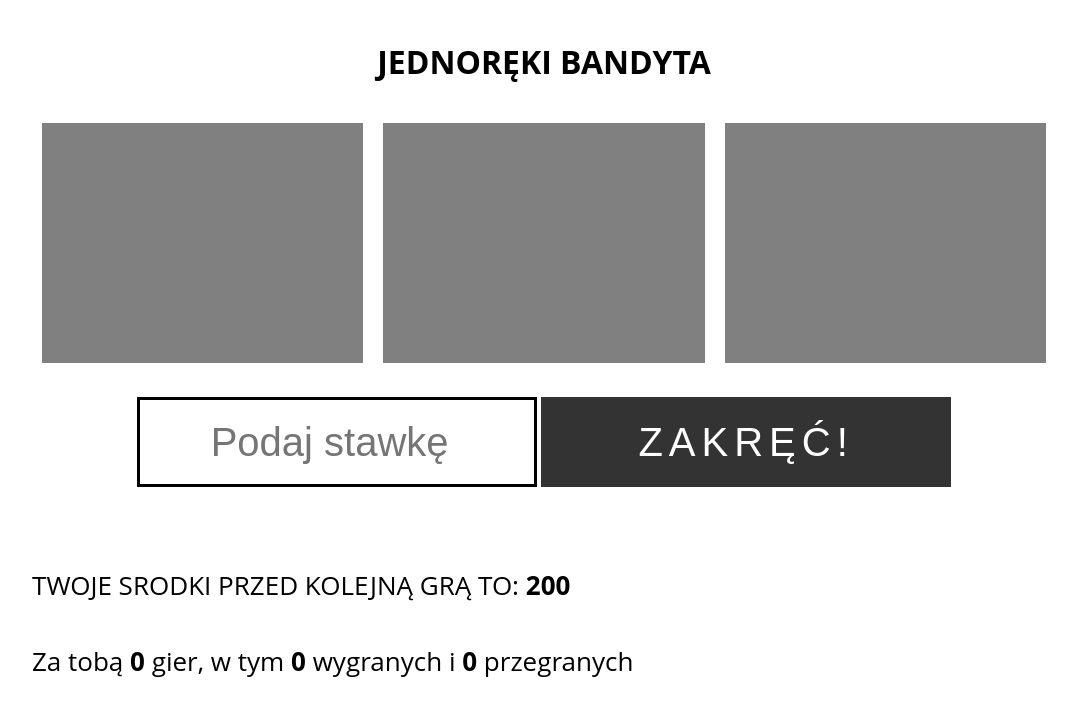
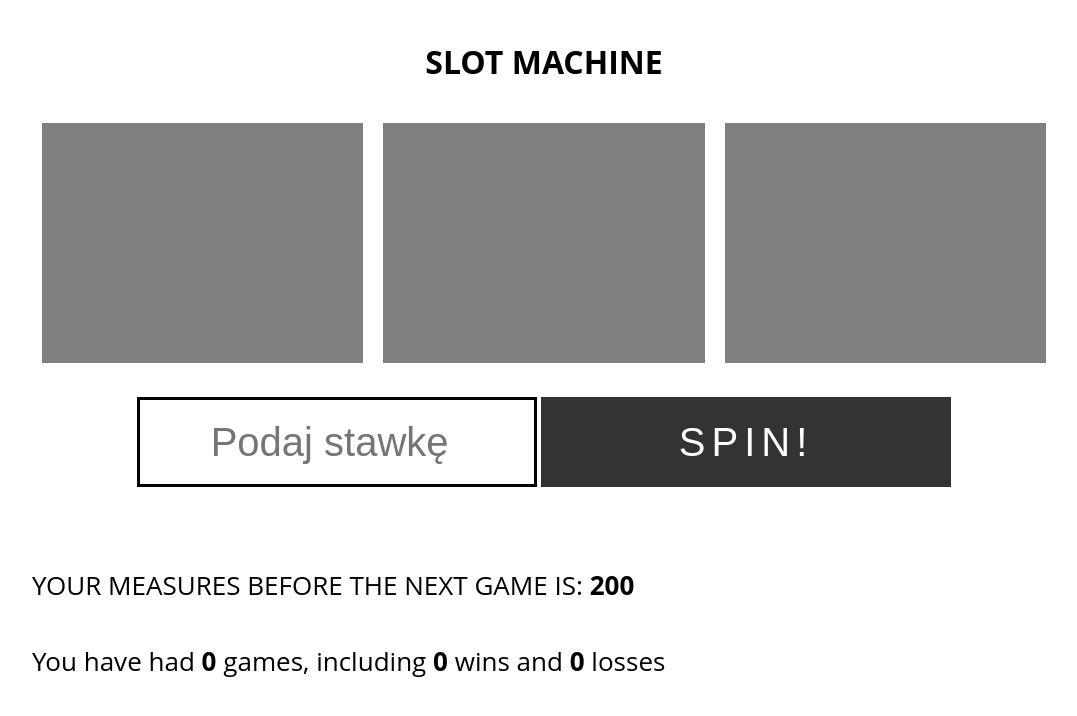
Before and after one commit to Slav666/slot-machine, a plain HTML site: page index.html in a window 1280 px wide. Shown: the whole page, without its empty margins (96-1173 px from the left). Drawn offline with Linux system fonts and the light colour scheme.

Commit message:
Clean up the code.

```diff
--- a/Statistics.js
+++ b/Statistics.js
@@ -8,7 +8,6 @@ class Statistics {
       win,
       bid,
     };
-    // console.log(gameResult);
     this.gameResults.push(gameResult);
   }
 
@@ -16,7 +15,6 @@ class Statistics {
     let games = this.gameResults.length;
     let wins = this.gameResults.filter((result) => result.win).length;
     let losses = this.gameResults.filter((result) => !result.win).length;
-    // console.log(games, wins, losses);
     return [games, wins, losses];
   }
 }
--- a/index.html
+++ b/index.html
@@ -5,14 +5,14 @@
   <meta charset="UTF-8">
   <meta name="viewport" content="width=device-width, initial-scale=1.0">
   <meta http-equiv="X-UA-Compatible" content="ie=edge">
-  <title>Jednoręki bandyta</title>
+  <title>Slot Machine</title>
   <link rel="stylesheet" href="style.css">
 </head>
 
 <body>
   <div class="wrap">
 
-    <h1>Jednoręki bandyta</h1>
+    <h1>Slot Machine</h1>
 
     <section class="game">
       <div class="color"></div>
@@ -22,14 +22,14 @@
 
     <section class="play">
       <input type="number" placeholder="Podaj stawkę" id="bid">
-      <button id="start">Zakręć!</button>
+      <button id="start">Spin!</button>
     </section>
 
-    <section class="panel">TWOJE SRODKI PRZED KOLEJNĄ GRĄ TO: <span class="wallet"></span></section>
+    <section class="panel">YOUR MEASURES BEFORE THE NEXT GAME IS: <span class="wallet"></span></section>
 
     <section class="score">
-      <span class="result"></span> Za tobą <span class="number"></span> gier, w tym <span class="win"></span> wygranych
-      i <span class="loss"></span> przegranych
+      <span class="result"></span> You have had <span class="number"></span> games, including <span class="win"></span> wins
+      and <span class="loss"></span> losses
     </section>
 
   </div>
```
